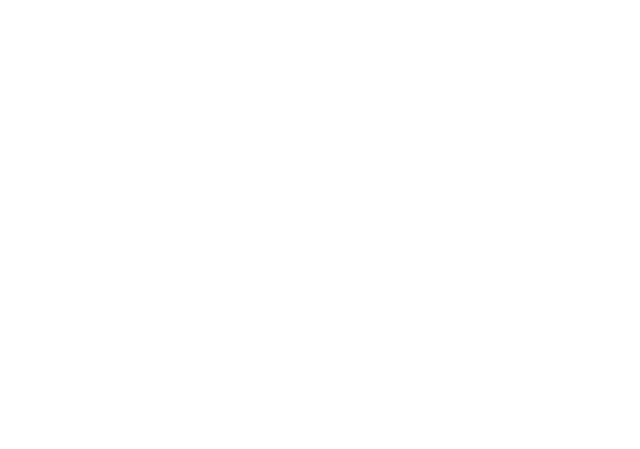
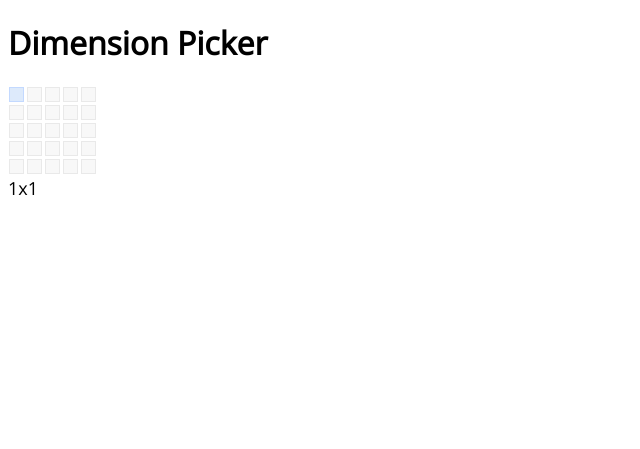
Before and after one commit to abhikhatri/dimension-picker, a website: page index.html in a window 1280 px wide. Shown: the whole page, without its empty margins (0-640 px from the left). Drawn offline with nearby package versions, Linux system fonts and the light colour scheme.

Commit message:
Added basic structure, jquery and function to get relative values

```diff
--- a/index.html
+++ b/index.html
@@ -2,14 +2,22 @@
 <html>
 <head>
   <title>Dimension Picker</title>
+  <link href="https://fonts.googleapis.com/css?family=Open+Sans" rel="stylesheet">
   <link rel="stylesheet" href="styles/main.css">
 </head>
 <body>
-
+  <h1>Dimension Picker</h1>
   <div class="dimension-picker-wrapper">
-    <div class="dimension-picker-unhighlighted"></div>
-    <div class="dimension-picker-highlighted"> </div>
+    <div class="dimension-picker">
+      <div id="dimension-picker-mousecatcher"></div>
+      <div class="dimension-picker-unhighlighted"></div>
+      <div class="dimension-picker-highlighted"> </div>
+    </div>
+    <div class="dimension-picker-status">
+      1x1
+    </div>
   </div>
+  <script src="node_modules/jquery/dist/jquery.min.js"></script>
   <script src="scripts/main.js"></script>
 </body>
 </html>
--- a/scripts/main.js
+++ b/scripts/main.js
@@ -0,0 +1,15 @@
+$(document).ready(function() {
+
+	var offset = $("#dimension-picker-mousecatcher").offset();
+
+	$('#dimension-picker-mousecatcher').mousemove(function(e) {
+
+	  var offset = $(this).offset();
+	  var relativeX = (e.pageX - offset.left);
+	  var relativeY = (e.pageY - offset.top);
+
+	  console.log("X: " + relativeX + "  Y: " + relativeY);
+
+	});
+
+});
--- a/styles/main.css
+++ b/styles/main.css
@@ -0,0 +1,38 @@
+body{
+	font-family: 'Open Sans', sans-serif;
+}
+
+.dimension-picker-wrapper{
+	font-size: 18px;
+	width: 5em;
+}
+
+.dimension-picker{
+	width: 100%;
+	height: 100%;
+	position: relative;
+}
+
+#dimension-picker-mousecatcher{
+	width: 20em;
+	height: 20em;
+	position: absolute;
+	z-index: 99;
+}
+
+.dimension-picker-unhighlighted{
+	width: 5em;
+	height: 5em;
+	position: relative;
+	background: url(/images/dimension-unhighlighted.png);
+}
+
+.dimension-picker-highlighted{
+	width: 1em;
+	height: 1em;
+	position: absolute;
+	overflow: hidden;
+	left: 0;
+	top: 0;
+	background: url(/images/dimension-highlighted.png);
+}
```
Also changed, not shown: package.json (added, +19 -0 lines), images/dimension-highlighted.png (added), images/dimension-unhighlighted.png (added).
